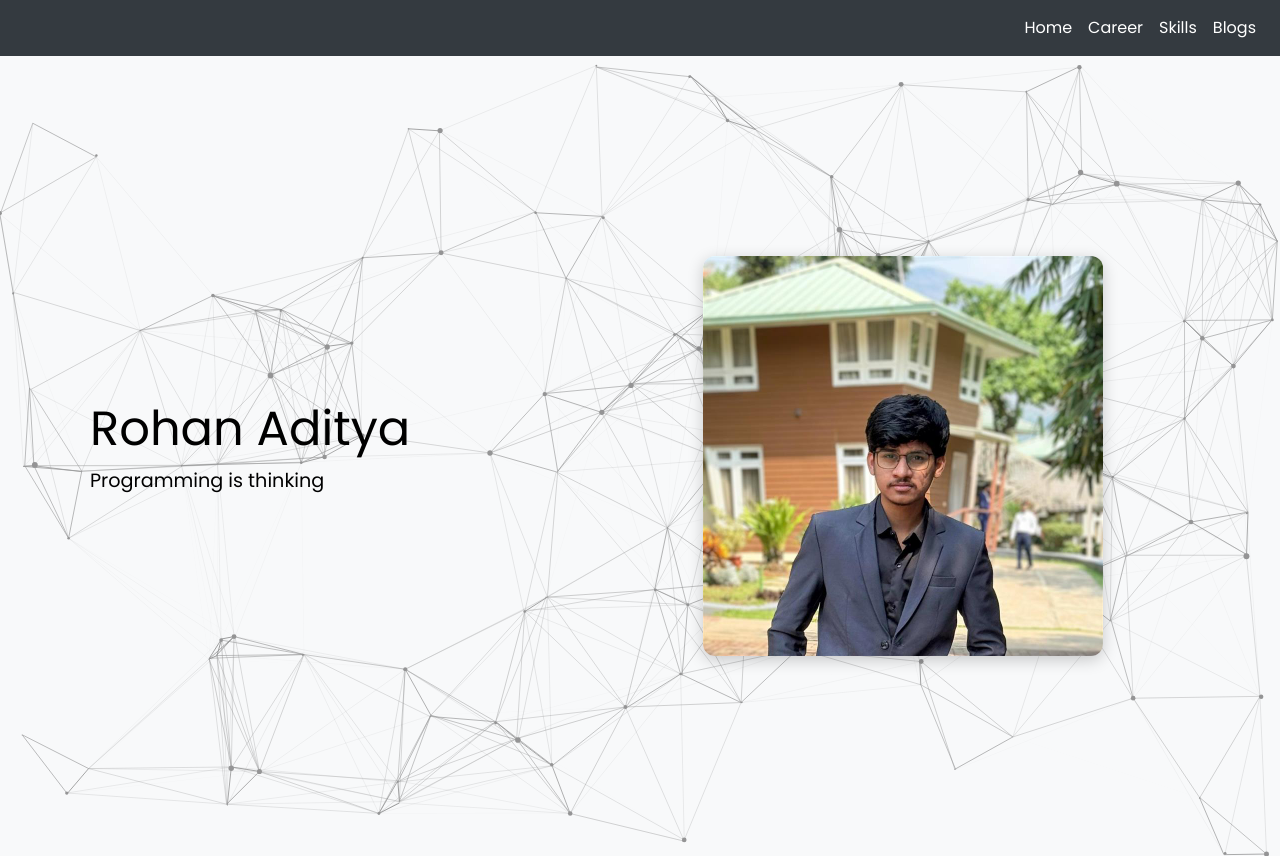
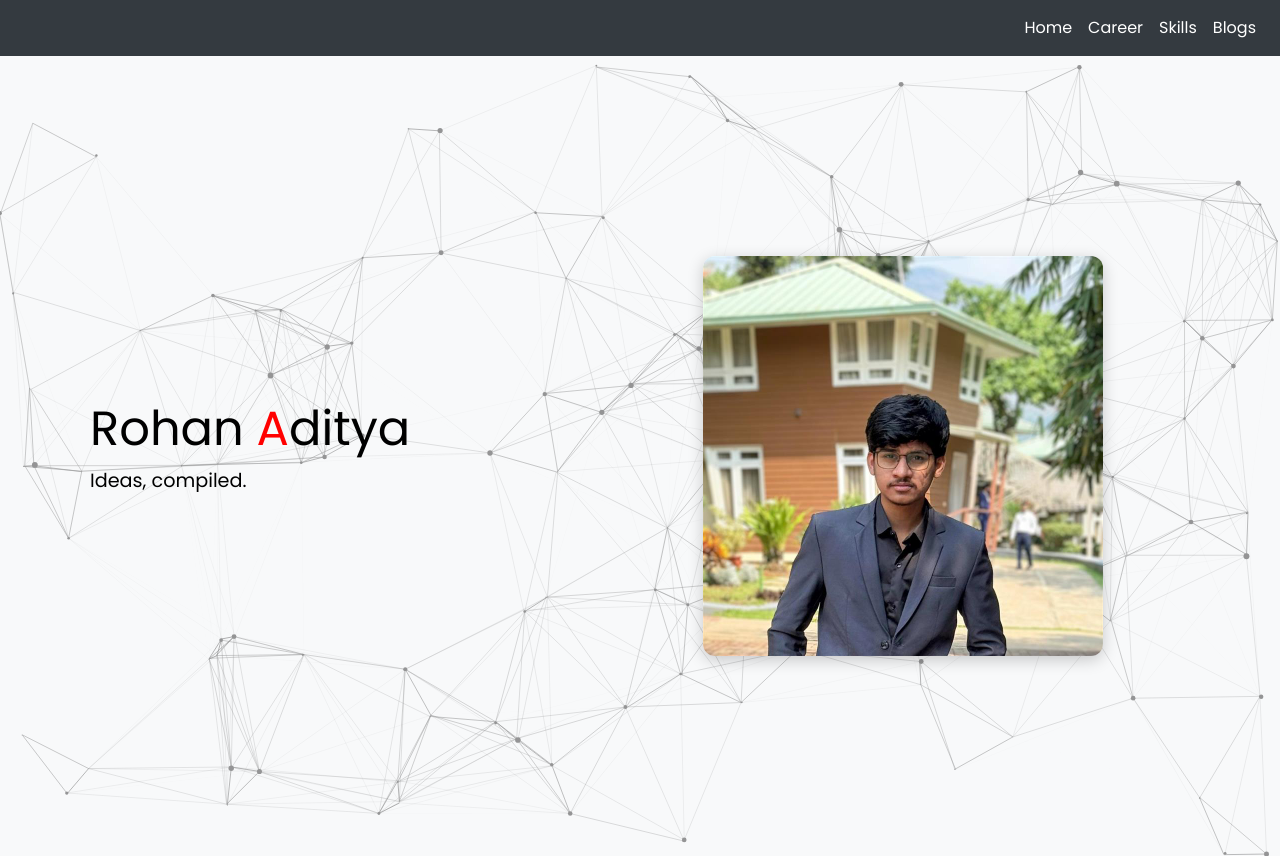
Before and after one commit to aytid/Portfolio, a plain HTML site: page index.html in a window 1280 px wide. Shown: the top 856 px of the page. Drawn offline with nearby package versions, Linux system fonts and the light colour scheme.

Commit message:
Update index.html

```diff
--- a/index.html
+++ b/index.html
@@ -35,8 +35,8 @@
     <div class="container">
       <div class="row align-items-center profile-content d-flex">
         <div class="col-md-6 p1 text-md-left text-center">
-          <h1>Rohan <span class="scale-on-hover">A</span>ditya</h1>
-          <p>Programming is thinking</p>
+          <h1>Rohan <span style="color:red" class="scale-on-hover"> A</span>ditya</h1>
+          <p>Ideas, compiled.</p>
         </div>
         <div class="col-md-6 p2 text-center">
           <img src="rohanaditya.jpeg" alt="Rohan Aditya" />
@@ -368,6 +368,7 @@
   </div>
 
 </section>
+
 <section id="education" class="py-5 bg-light">
   <div class="container">
     <h2 class="text-center mb-5">Academic Journey</h2>
@@ -427,7 +428,7 @@
 
 <!-- Contact section -->
 <section id="contact" class="py-5 bg-light">
-  <div  class="container">
+  <div class="container">
     <h2 class="text-center mb-5" style="font-weight: 400; font-size: 2.5rem; color: #333;">More about me</h2>
     <div class="row justify-content-center">
       <div class="col-md-8">
@@ -487,7 +488,7 @@
       shape: { type: "circle", stroke: { width: 0, color: "#000000" } },
       opacity: { value: 1 }, // Fully visible particles
       size: { value: 3, random: true },
-      line_linked: { enable: true, distance: 200, color: "#000000", opacity: 1, width: 1 }, // Fully visible lines
+      line_linked: { enable: true, distance: 200, color: "#000000", opacity: 1, width: 0.8 }, // Fully visible lines
       move: { enable: true, speed: 6 }
     },
     interactivity: {
```
